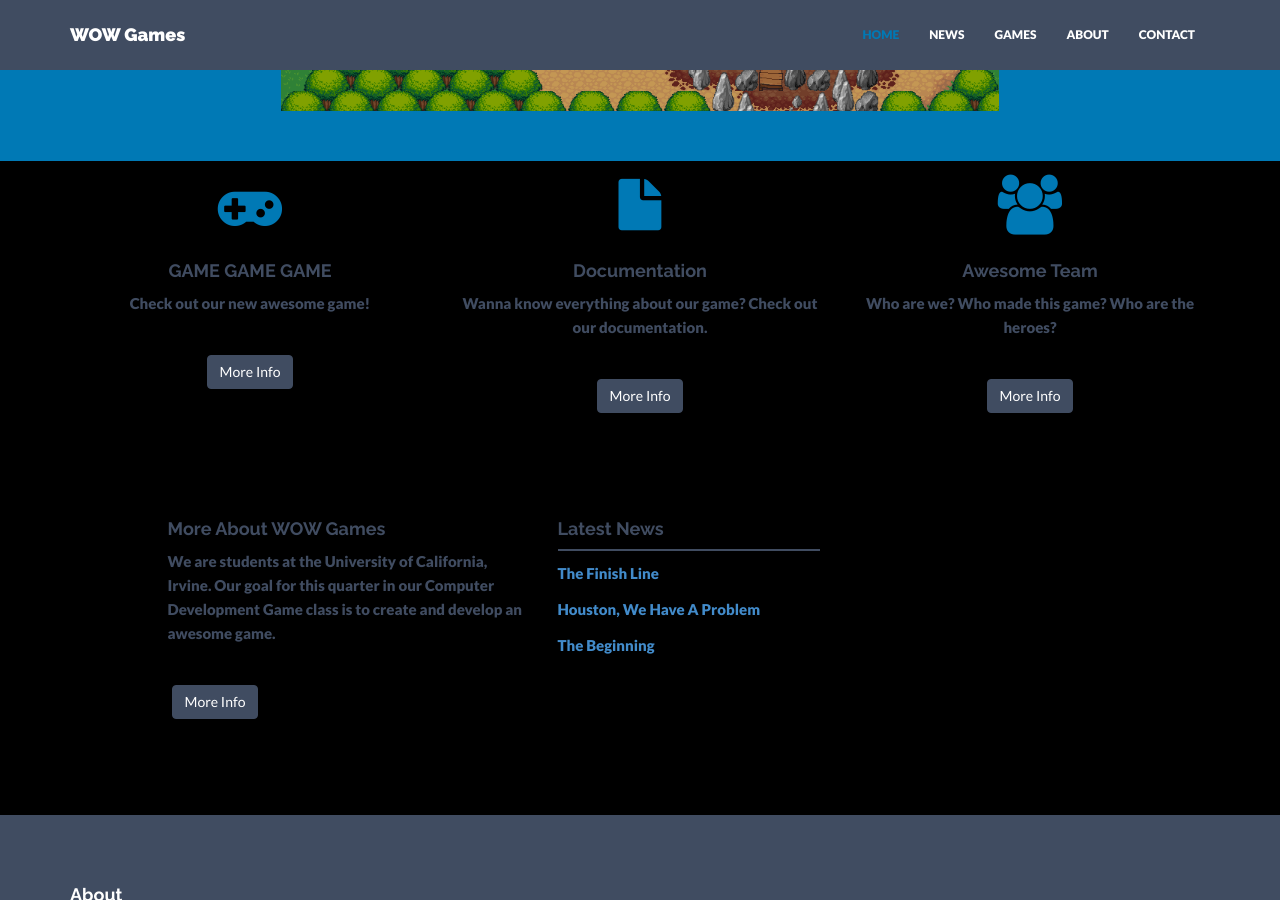
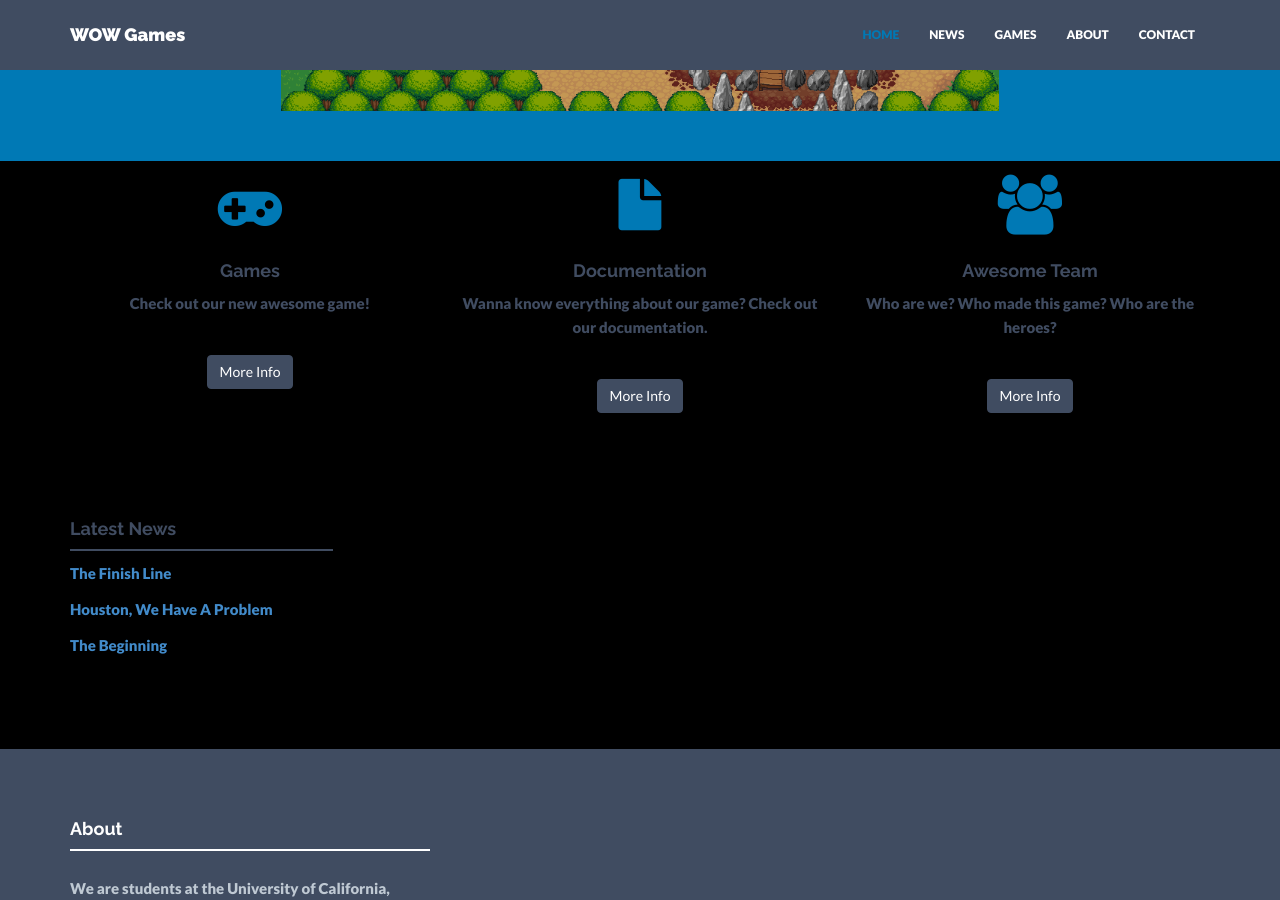
Before and after one commit to WOWGames/WOWGames.github.io, a Jekyll site: the page built from index.html, in a window 1280 px wide and 900 px high, scrolled down 555 px. Built offline with Jekyll 4.4.1, drawn with Linux system fonts in a browser that asks for light colours; nearby versions of some CDN libraries.

Commit message:
modified index file

```diff
--- a/index.html
+++ b/index.html
@@ -9,7 +9,7 @@ permalink:
         <div class="row centered">
             <div class="col-md-4">
                 <i class="fa fa-gamepad"></i>
-                <h4>GAME GAME GAME</h4>
+                <h4>Games</h4>
                 <p>Check out our new awesome game!</p>
                 <p><br/><a href="{{ site.baseurl }}/games/" class="btn btn-theme">More Info</a></p>
             </div>
@@ -33,19 +33,6 @@ permalink:
 
 <div class="container mtb">
     <div class="row">
-        <div class="col-lg-4 col-lg-offset-1">
-            <h4>More About WOW Games</h4>
-            <p>{{ site.about }}</p>
-            <p><br/><a href="{{ "/about/" | prepend: site.baseurl }}" class="btn btn-theme">More Info</a></p>
-        </div>
-
-        <!-- <div class="col-lg-3">
-            <h4>Frequently Asked</h4>
-            <div class="hline"></div>
-            {% for post in site.categories['question'] %}
-                <p><a href="{{ post.url | prepend: site.baseurl }}">{{ post.title }}</a></p>
-            {% endfor %}
-        </div> -->
 
         <div class="col-lg-3">
             <h4>Latest News</h4>
```
